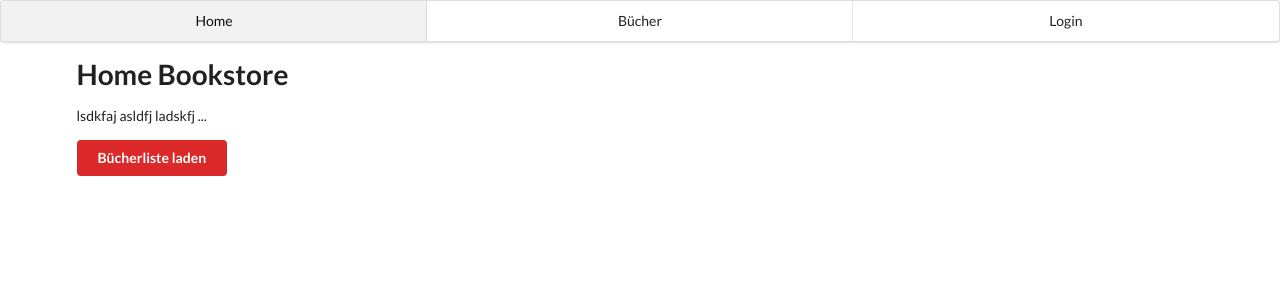
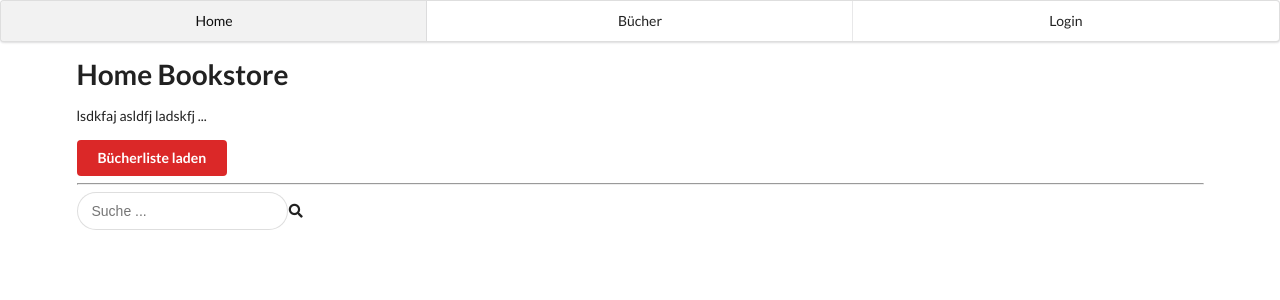
Before and after one commit to elmarputz/class-bookstore-angular-23, an Angular app in the folder bookstore/: page /home in a window 1280 px wide. Shown: the top 300 px of the page. Built offline with nearby package versions, Linux system fonts and the light colour scheme.

Commit message:
search component

```diff
--- a/bookstore/src/app/app.module.ts
+++ b/bookstore/src/app/app.module.ts
@@ -17,6 +17,7 @@ import { LoginComponent } from './login/login.component';
 import { AuthenticationService } from './shared/authentication.service';
 import { TokenInterceptorService } from './shared/token-interceptor.service';
 import { JwtInterceptorService } from './shared/jwt-interceptor.service';
+import { SearchComponent } from './search/search.component';
 
 
 @NgModule({
@@ -27,7 +28,8 @@ import { JwtInterceptorService } from './shared/jwt-interceptor.service';
     BookDetailsComponent,
     HomeComponent,
     BookFormComponent,
-    LoginComponent
+    LoginComponent,
+    SearchComponent
   ],
   imports: [
     BrowserModule, AppRoutingModule, HttpClientModule,
--- a/bookstore/src/app/home/home.component.html
+++ b/bookstore/src/app/home/home.component.html
@@ -4,3 +4,8 @@
     <a routerLink="../books" class="ui red button">
         Bücherliste laden
     </a>
+
+<div>
+    <hr />
+    <bs-search class="column" (bookSelected)="bookSelected($event)"></bs-search>
+</div>
--- a/bookstore/src/app/home/home.component.ts
+++ b/bookstore/src/app/home/home.component.ts
@@ -1,4 +1,6 @@
 import { Component } from '@angular/core';
+import { ActivatedRoute, Router } from '@angular/router';
+import { Book } from '../shared/book';
 
 @Component({
   selector: 'bs-home',
@@ -8,4 +10,12 @@ import { Component } from '@angular/core';
 })
 export class HomeComponent {
 
+  constructor (private router: Router, private route: ActivatedRoute) {
+
+  }
+
+  bookSelected(book: Book) {
+    this.router.navigate(['../books', book.isbn], { relativeTo: this.route});
+  }
+
 }
--- /dev/null
+++ b/bookstore/src/app/search/search.component.html
@@ -0,0 +1,15 @@
+<div class="ui search">
+    <div class="ui icon input"></div>
+<input type="text" placeholder="Suche ..." (keyup)="keyup.emit(searchTerm.value)"
+ #searchTerm class="prompt">
+ <i class="search icon"></i>
+</div>
+<div class="results transition" [ngClass]="{ visible: foundBooks.length }">
+    <a href (click)="bookSelected.emit(book); false" class="result"
+        *ngFor="let book of foundBooks">
+        <div class="content">
+            <div class="title">{{ book.title }}</div>
+        </div>
+    </a>
+
+</div>
--- /dev/null
+++ b/bookstore/src/app/search/search.component.ts
@@ -0,0 +1,27 @@
+import { Component, EventEmitter, OnInit, Output } from '@angular/core';
+import { debounceTime, distinctUntilChanged, switchMap } from 'rxjs';
+import { BookStoreService } from '../shared/book-store.service';
+import { Book } from '../shared/book';
+
+@Component({
+  selector: 'bs-search',
+  templateUrl: './search.component.html',
+  styles: [
+  ]
+})
+export class SearchComponent implements OnInit {
+
+  foundBooks: Book[] = [];
+  keyup = new EventEmitter<string>();
+  @Output() bookSelected = new EventEmitter<Book>();
+
+  constructor (private bs: BookStoreService) {}
+
+  ngOnInit() {
+    this.keyup.pipe(debounceTime(500))
+      .pipe(distinctUntilChanged())
+      .pipe(switchMap(searchTerm => this.bs.getAllSearch(searchTerm)))
+      .subscribe((books => this.foundBooks = books));
+  }
+
+}
--- a/bookstore/src/app/shared/book-store.service.ts
+++ b/bookstore/src/app/shared/book-store.service.ts
@@ -24,6 +24,11 @@ export class BookStoreService {
 
   }
 
+  getAllSearch (searchTerm: string) : Observable<Array<Book>> {
+    return this.http.get<Book>(`${this.api}/books/search/${searchTerm}`)
+    .pipe(retry(3)).pipe(catchError(this.errorHandler));
+  }
+
 
   create (book: Book): Observable<any> {
     return this.http.post(`${this.api}/books`, book)
```
Also changed, not shown: 1 other file (tests, documents, lock files or other folders).
